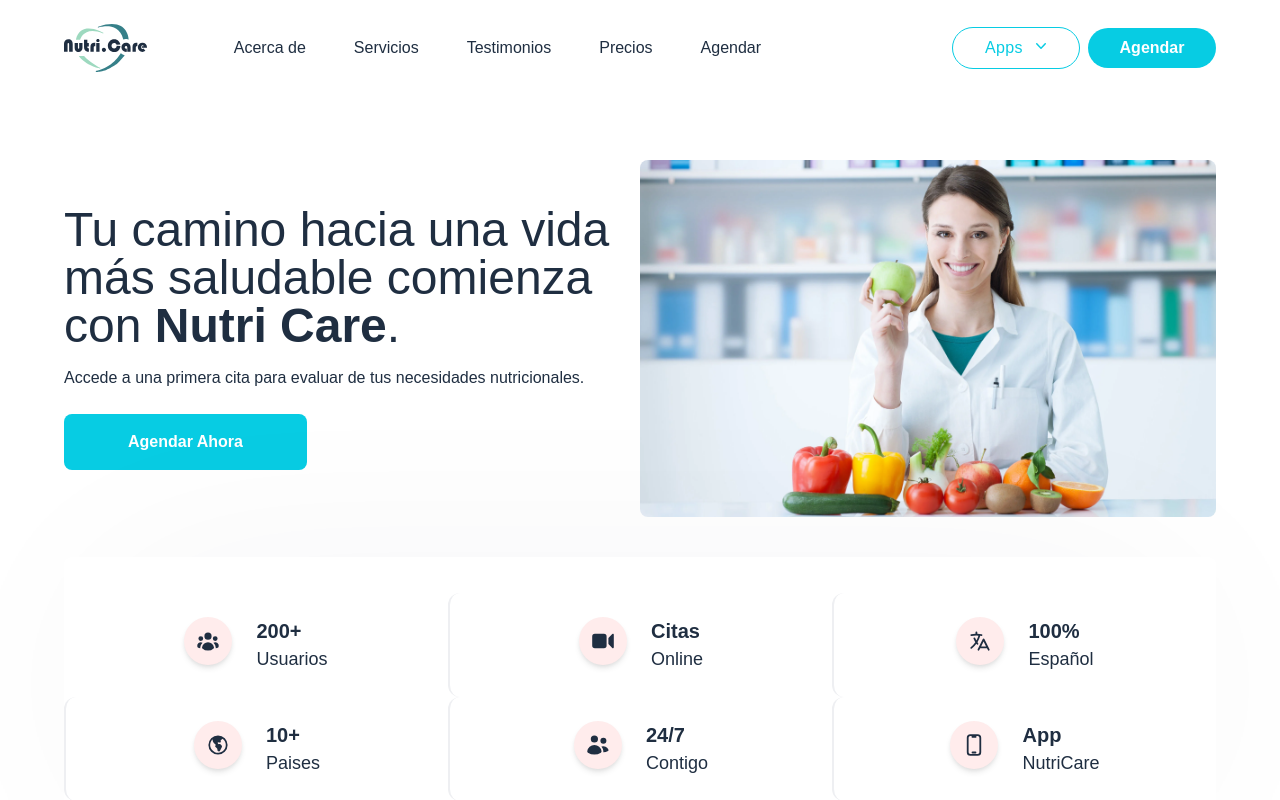
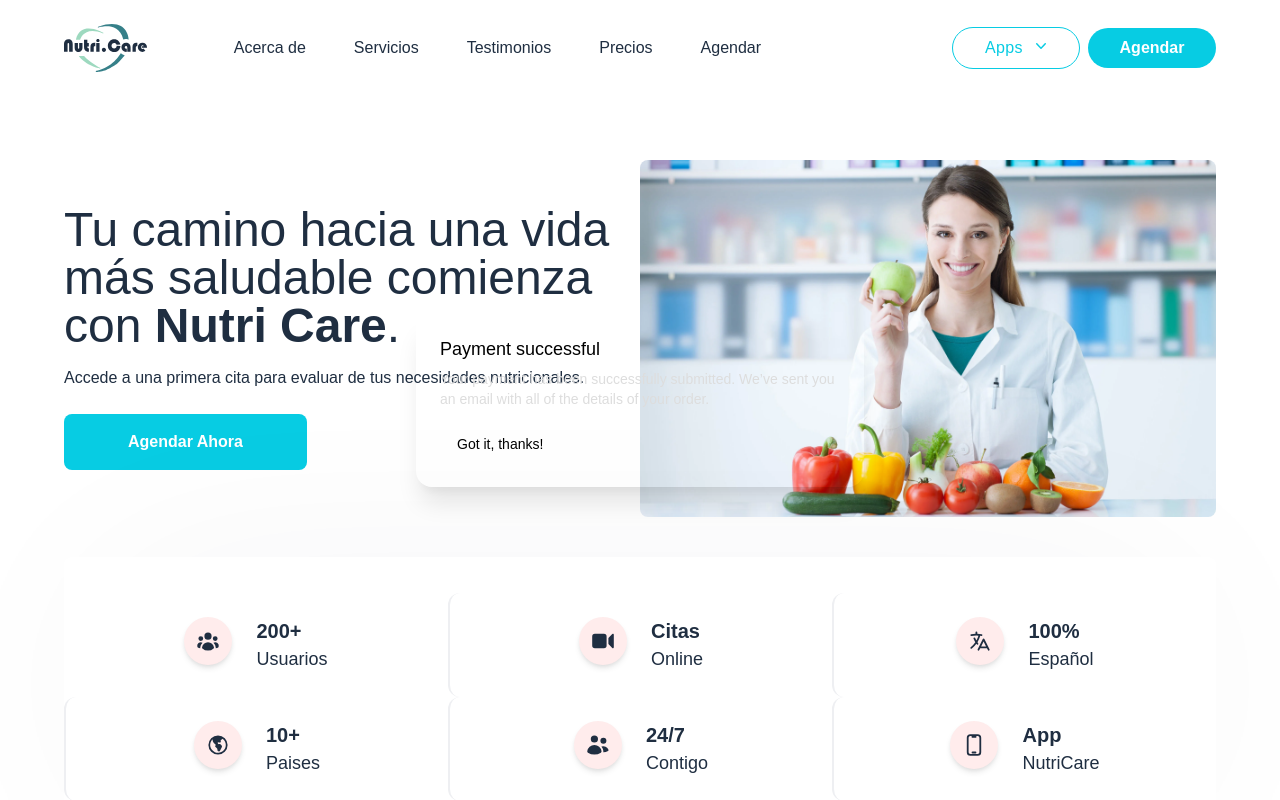
Before and after one commit to hpaulsalazar96/nutri-care-landing-page, a Next.js app: page / in a window 1280 px wide. Both pictures are taken after a click on the button "Agendar". Shown: the top 800 px of the page. Built offline with nearby package versions, Linux system fonts and the light colour scheme.

Commit message:
modal calendly button added

```diff
--- a/components/Layout/Header.tsx
+++ b/components/Layout/Header.tsx
@@ -8,6 +8,7 @@
 import logoNC from '@/public/assets/Logo.svg'
 import { useEffect, useState } from "react"
 import { MenuDropdown } from "../misc/MenuDropdown";
+import { ModalCalendly } from "../misc/ModalCalendly";
 
 export const Header = () => {
 
@@ -143,7 +144,9 @@
                         </Link>*/}
 
                         <MenuDropdown></MenuDropdown>
-                        <ButtonPrimary addClass="w-10 h-10 flex justify-center items-center rounded-l-full rounded-r-full ml-2">Agendar</ButtonPrimary>
+                        <ModalCalendly addClass="w-12 h-10 flex justify-center items-center rounded-l-full rounded-r-full ml-2">Agendar</ModalCalendly>
+
+
                     </div>
                 </nav>
             </header>
--- a/components/misc/ButtonPrimary.tsx
+++ b/components/misc/ButtonPrimary.tsx
@@ -1,15 +1,17 @@
 type Props = {
   addClass?: string,
-  children?: React.ReactNode
+  children?: React.ReactNode,
+  onClick?:any
 }
 
-export const ButtonPrimary: React.FC<Props> = ({ children, addClass }) => {
+export const ButtonPrimary: React.FC<Props> = ({ children, addClass, onClick }) => {
   return (
     <button
       className={
         "py-3 lg:py-4 px-12 lg:px-16 text-white-500 font-semibold rounded-lg bg-nutricare-100 hover:shadow-nutricare-md hover:bg-nutricare-200 hover:text-white-500 transition ease-in-out duration-300 outline-none " +
         addClass
       }
+      onClick={onClick}
     >
       {children}
     </button>
--- /dev/null
+++ b/components/misc/ModalCalendly.tsx
@@ -0,0 +1,85 @@
+'use client'
+
+import { Dialog, Transition } from '@headlessui/react'
+import { Fragment, useState } from 'react'
+import { ButtonPrimary } from './ButtonPrimary'
+
+type Props = {
+    children:React.ReactNode,
+    addClass:string
+}
+
+export const ModalCalendly: React.FC<Props> = ({children, addClass}) => {
+  let [isOpen, setIsOpen] = useState(false)
+
+  const closeModal = () => {
+    setIsOpen(false)
+  }
+
+  const openModal = () => {
+    setIsOpen(true)
+  }
+
+  return (
+    <>
+      <div className="flex items-center justify-center">
+        <ButtonPrimary addClass={"w-10 h-10 flex justify-center items-center rounded-l-full rounded-r-full ml-2"+addClass} onClick={openModal}>{children}</ButtonPrimary>
+      </div>
+
+      <Transition appear show={isOpen} as={Fragment}>
+        <Dialog as="div" className="relative z-10" onClose={closeModal}>
+          <Transition.Child
+            as={Fragment}
+            enter="ease-out duration-300"
+            enterFrom="opacity-0"
+            enterTo="opacity-100"
+            leave="ease-in duration-200"
+            leaveFrom="opacity-100"
+            leaveTo="opacity-0"
+          >
+            <div className="" />
+          </Transition.Child>
+
+          <div className="fixed inset-0 overflow-y-auto">
+            <div className="flex min-h-full items-center justify-center p-4 text-center">
+              <Transition.Child
+                as={Fragment}
+                enter="ease-out duration-300"
+                enterFrom="opacity-0 scale-95"
+                enterTo="opacity-100 scale-100"
+                leave="ease-in duration-200"
+                leaveFrom="opacity-100 scale-100"
+                leaveTo="opacity-0 scale-100"
+              >
+                <Dialog.Panel className="w-full max-w-md transform overflow-hidden rounded-2xl bg-white p-6 text-left align-middle shadow-xl transition-all">
+                  <Dialog.Title
+                    as="h3"
+                    className="text-lg font-medium leading-6 text-gray-900"
+                  >
+                    Payment successful
+                  </Dialog.Title>
+                  <div className="mt-2">
+                    <p className="text-sm text-gray-500">
+                      Your payment has been successfully submitted. We’ve sent
+                      you an email with all of the details of your order.
+                    </p>
+                  </div>
+
+                  <div className="mt-4">
+                    <button
+                      type="button"
+                      className="inline-flex justify-center rounded-md border border-transparent bg-blue-100 px-4 py-2 text-sm font-medium text-blue-900 hover:bg-blue-200 focus:outline-none focus-visible:ring-2 focus-visible:ring-blue-500 focus-visible:ring-offset-2"
+                      onClick={closeModal}
+                    >
+                      Got it, thanks!
+                    </button>
+                  </div>
+                </Dialog.Panel>
+              </Transition.Child>
+            </div>
+          </div>
+        </Dialog>
+      </Transition>
+    </>
+  )
+}
```
Also changed, not shown: 1 other file (tests, documents, lock files or other folders).
